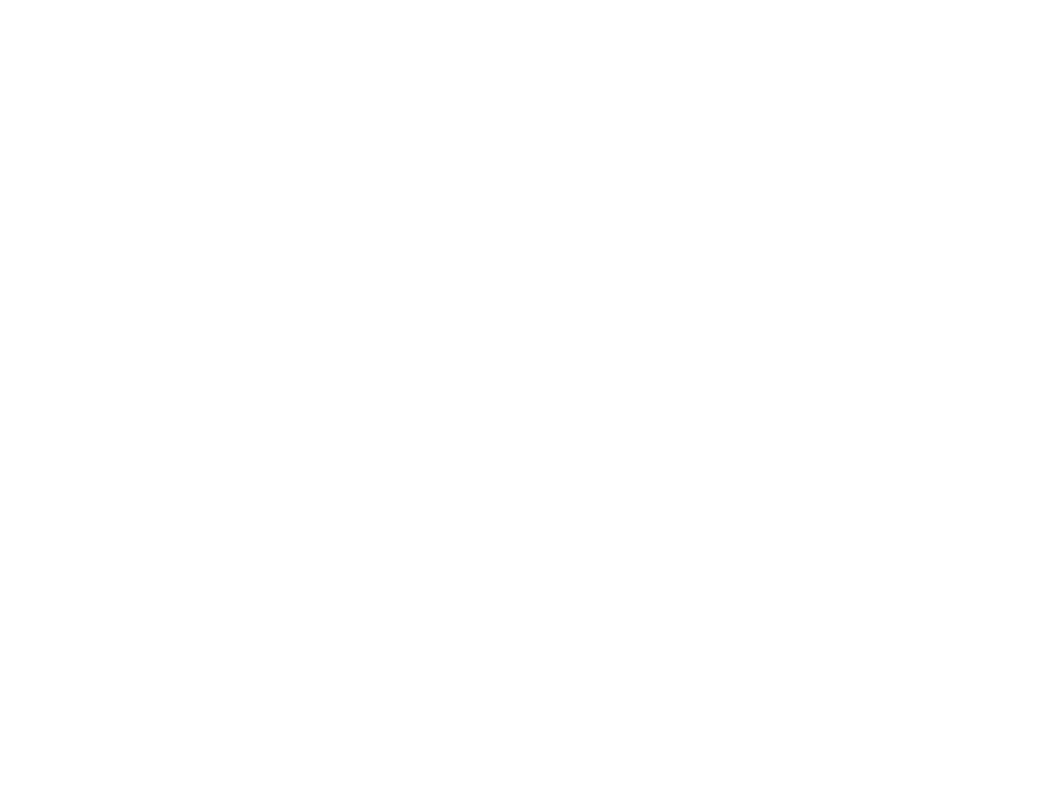
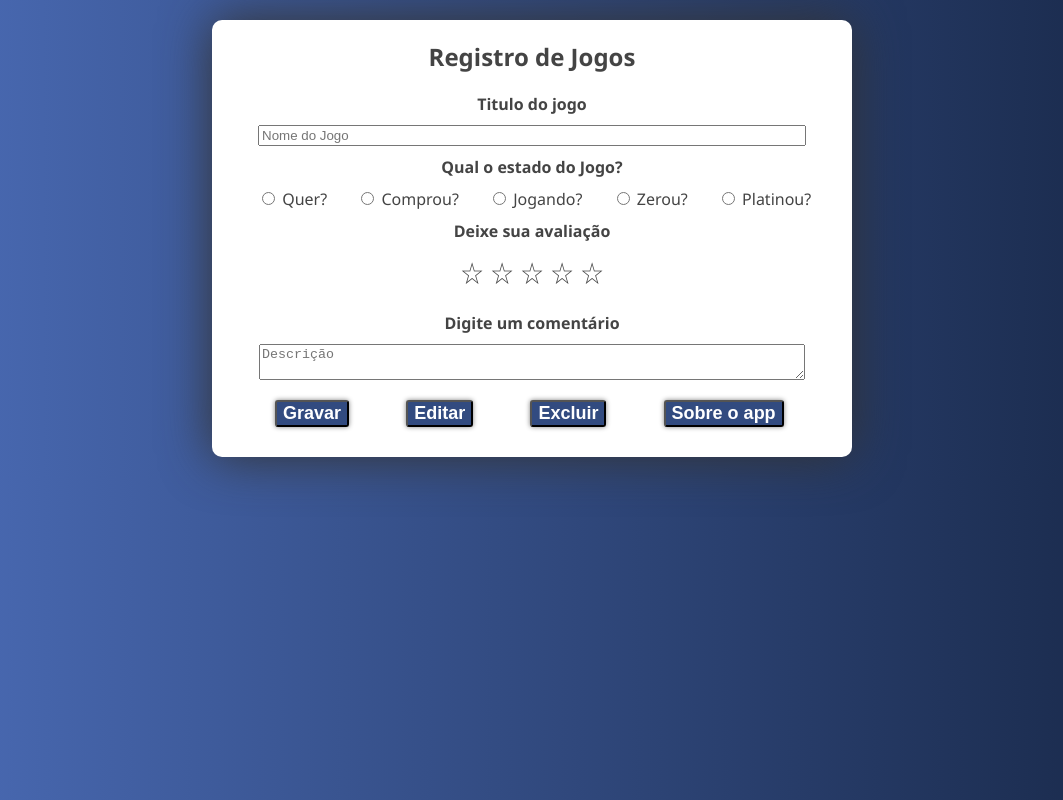
Before and after one commit to Rafasputnick/Trabalho-js, a plain HTML site: page index.html in a window 1280 px wide. Shown: the whole page, without its empty margins (108-1171 px from the left). Drawn offline with Linux system fonts and the light colour scheme.

Commit message:
css e js parte I

```diff
--- a/estilo.css
+++ b/estilo.css
@@ -0,0 +1,91 @@
+body {
+    font-family: 'Segoe UI', Tahoma, Geneva, Verdana, sans-serif;
+    background: linear-gradient(90deg, #4b6cb7 0%, #182848 100%);
+    color: #444444;
+}
+
+#main {
+    width: 600px;
+    margin: 20px auto;
+    padding: 20px;
+    background-color: white;
+    border-radius: 10px;
+    box-shadow: 0px 0 50px #333333;
+}
+
+.caixaTexto {
+    display: block;
+    width: 90%;
+    margin: 10px auto;
+}
+
+.bottom {
+    margin: 10px;
+    position: relative;
+    margin-left: 43px;
+    font-size: 18px;
+    background-color: #324b80;
+    color: white;
+    font-weight: bold;
+    border-radius: 3px;
+    box-shadow: 0 0 5px gray;
+}
+
+#tituloApp {
+    text-align: center;
+    margin: 0 0 20px 0;
+}
+
+.item-show {
+    width: 95%;
+    margin: 10px auto;
+    border-radius: 5px;
+    box-shadow: 0 0 10px gray;
+}
+
+.item-hide {
+    display: none;
+}
+
+.item-title {
+    padding: 10px;
+    font-weight: bold;
+    background-color: #324b80;
+    color: white;
+    border-radius: 5px 5px 0 0;
+}
+
+.item-text {
+    padding: 10px;
+    background-color: #F5F5F6;
+    color: black;
+    border-radius: 0 0 5px 5px;
+}
+
+#classificacaoHeader{
+    position: relative;
+    width: 100%;
+    padding-left: 225px;
+    font-size: 30px;
+    height: 50px;
+    text-align: center;
+    margin-top: 10px;
+}
+
+.star{
+    height: 30px;
+    width: 30px;
+    float: left;
+}
+
+.estadoJogo{
+    margin-left: 30px;
+}
+
+legend{
+    position: relative;
+    font-weight: bold;
+    margin:10px;
+    text-align: center;
+    font-size: ;
+}
--- a/index.html
+++ b/index.html
@@ -6,6 +6,52 @@
         <script src="script.js">  </script>
     </head>
     <body>
+        <div id="main">
+            <div id="header">
+                <h2 id="tituloApp">Registro de Jogos </h2>
 
+                <legend> Titulo do jogo </legend>
+                <input placeholder="Nome do Jogo" type="text" id="titulo" class="caixaTexto"></input>
+
+                <legend> Qual o estado do Jogo? </legend>
+                <input type="radio" name="estadoJogo" onclick=" estadoJogo = 'Desejado' " class="estadoJogo">
+                <label> Quer? </label>
+                <input type="radio" name="estadoJogo" onclick=" estadoJogo = 'Comprado' " class="estadoJogo">
+                <labe> Comprou? </labe>
+                <input type="radio" name="estadoJogo" onclick=" estadoJogo = 'Jogando' " class="estadoJogo">
+                <label> Jogando? </label>
+                <input type="radio" name="estadoJogo" onclick=" estadoJogo = 'Zerado' " class="estadoJogo">
+                <label> Zerou? </label>
+                <input type="radio" name="estadoJogo" onclick=" estadoJogo = 'Platinado' " class="estadoJogo">
+                <label> Platinou? </label>
+
+                <legend> Deixe sua avaliação </legend>
+                <div id="classificacaoHeader">
+                    <div onmouseover="starOnMouseOver(1); qntdStars = '★ (1-5)';" id="star1" class="star"> ☆ </div>
+                    <div onmouseover="starOnMouseOver(2); qntdStars = '★★ (2-5)';" id="star2" class="star"> ☆ </div>
+                    <div onmouseover="starOnMouseOver(3); qntdStars = '★★★ (3-5)';" id="star3" class="star"> ☆ </div>
+                    <div onmouseover="starOnMouseOver(4); qntdStars = '★★★★ (4-5)';" id="star4" class="star"> ☆ </div>
+                    <div onmouseover="starOnMouseOver(5); qntdStars = '★★★★★ (5-5)';" id="star5" class="star"> ☆ </div>
+                </div>
+
+                <legend> Digite um comentário </legend>
+                <textarea id="texto" placeholder="Descrição" class="caixaTexto"></textarea>
+
+                <button class="bottom" onclick="gravarNota()">Gravar</button>
+                <button class="bottom" onclick="atualizarListaNotas()">Editar</button>
+                <button class="bottom" onclick="gravarNota()">Excluir</button>
+                <button class="bottom" onclick="alert('Desenvolvido por Rafael Nascimento Lourenço; Cursando : Bacharelaado em ciência da computação; Matéria : Programação WEB')">Sobre o app</button>
+            </div>
+            <div id="content">
+                <div id="base-item" class="item-hide">
+                    <div class="item-title">
+                        Title
+                    </div>
+                    <div class="item-text">
+                        Text
+                    </div>
+                </div>
+            </div>
+        </div>
     </body>
 </html>
--- a/script.js
+++ b/script.js
@@ -0,0 +1,95 @@
+/* jshint esversion: 6 */
+
+var tituloNotas = [];
+var textoNotas = [];
+var qntdStars = '';
+var estadoJogo = '';
+
+/* Função chamada ao clicar no botão "Gravar lembrete" */
+function gravarNota() {
+    /* Obtém os valores digitados nas caixas de texto (título)
+        e descrição da nota */
+    const titulo = document.querySelector("#titulo").value;
+    const texto = document.querySelector("#texto").value;
+
+    /* Adiciona os titulos e descrições no final do array */
+    tituloNotas.push(titulo + '  |  ' + qntdStars + '  |  ' + estadoJogo);
+    textoNotas.push(texto);
+
+    /* Solicita a atualização da tela */
+    atualizarListaNotas();
+}
+
+/* Função utilizada para atualizar a lista de notas com os
+    textos e títulos que estão nos arrays */
+function atualizarListaNotas() {
+    /* Obtém todos os itens de notas sendo exibidos */
+    const elements = document.querySelectorAll(".item-show");
+
+    /* Itera pelos itens e solicita a remoção dos mesmos */
+    for (let i = 0; i < elements.length; i++) {
+        elements[i].parentNode.removeChild(elements[i]);
+    }
+
+    /* Com a lista visual de itens "limpa", itera pelo array de notas
+        usando os títulos como referência */
+    for (let i = 0; i < tituloNotas.length; i++) {
+        /* Clona o item de referência para criar um item novo */
+        const cloneItem = document.querySelector("#base-item").cloneNode(true);
+        /* Associa o item de referência ao container de listas */
+        const parent = document.querySelector("#content");
+        parent.appendChild(cloneItem);
+
+        /* Faz o item aparecer */
+        cloneItem.className = "item-show";
+
+        /* Configura o titulo e o texto das notas com base no item do array */
+        cloneItem.querySelector(".item-title").textContent = tituloNotas[i];
+        cloneItem.querySelector(".item-text").textContent = textoNotas[i];
+    }
+}
+
+function starOnMouseOver(qntd){
+    const star1 = document.querySelector('#star1');
+    const star2 = document.querySelector('#star2');
+    const star3 = document.querySelector('#star3');
+    const star4 = document.querySelector('#star4');
+    const star5 = document.querySelector('#star5');
+    if (qntd==1){
+        star1.textContent = '★';
+        star2.textContent = '☆';
+        star3.textContent = '☆';
+        star4.textContent = '☆';
+        star5.textContent = '☆';
+    }else{
+        if(qntd==2){
+            star1.textContent = '★';
+            star2.textContent = '★';
+            star3.textContent = '☆';
+            star4.textContent = '☆';
+            star5.textContent = '☆';
+        }else{
+            if(qntd==3){
+                star1.textContent = '★';
+                star2.textContent = '★';
+                star3.textContent = '★';
+                star4.textContent = '☆';
+                star5.textContent = '☆';
+            }else{
+                if(qntd==4){
+                    star1.textContent = '★';
+                    star2.textContent = '★';
+                    star3.textContent = '★';
+                    star4.textContent = '★';
+                    star5.textContent = '☆';
+                }else{
+                    star1.textContent = '★';
+                    star2.textContent = '★';
+                    star3.textContent = '★';
+                    star4.textContent = '★';
+                    star5.textContent = '★';
+                }
+            }
+        }
+    }
+}
```
